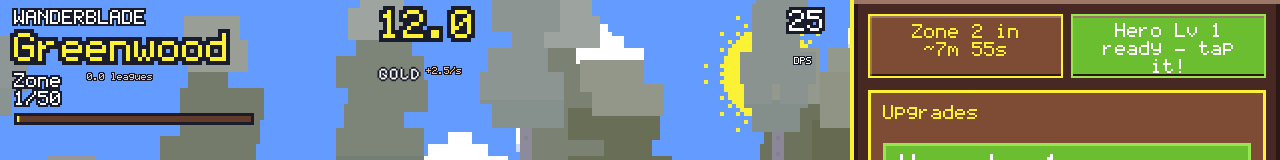
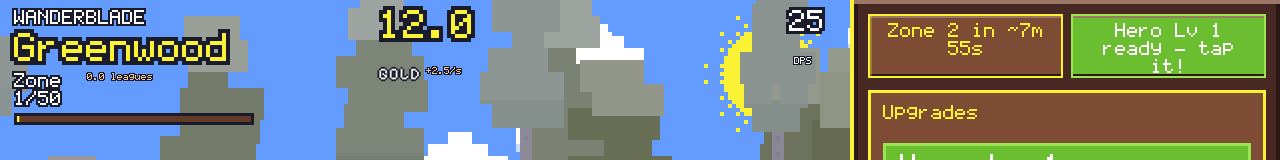
Before and after one commit to KWedey/wanderblade, a website with bundled scripts: page app/index.html in a window 1280 px wide. Shown: the top 160 px of the page. Built offline with nearby package versions, Linux system fonts and the light colour scheme.

Commit message:
Stop the meter chip clipping its own text
Wrapping the reading in a .goal-text span put an inline leaf inside the chip,
and pixeltext measures a leaf's box to choose a scale and wrap it - an inline
span reports the text width, not the chip's, so 'the Greenwood Warden awaits'
re-wrapped to three lines and lost the third. The span is a block now, and the
chip no longer sets overflow: hidden, which was clipping the overflow rather
than letting the chip grow. Both goal chips measure 64px again.

This is the same failure class as the round-7 panel clipping; the fix there
was word-boundary wrapping, and it only holds if the box being measured is the
box being painted into.

```diff
--- a/app/src/styles.css
+++ b/app/src/styles.css
@@ -439,7 +439,6 @@ body {
    rather than counting a remainder down beside it. */
 .goal-chip--meter {
   position: relative;
-  overflow: hidden;
 }
 
 .goal-fill {
@@ -451,7 +450,10 @@ body {
   transition: width 220ms steps(12);
 }
 
+/* Block, not inline: pixeltext measures a leaf's box to pick a scale and wrap
+   it, and an inline span reports a width that is not the chip's. */
 .goal-text {
+  display: block;
   position: relative;
 }
 
```
